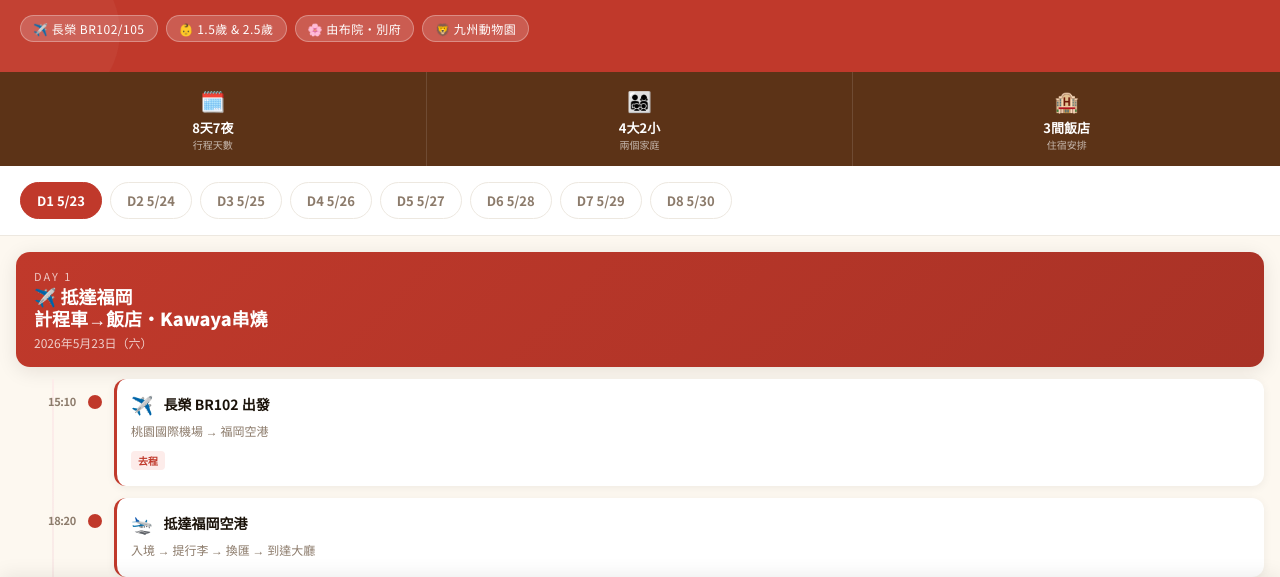
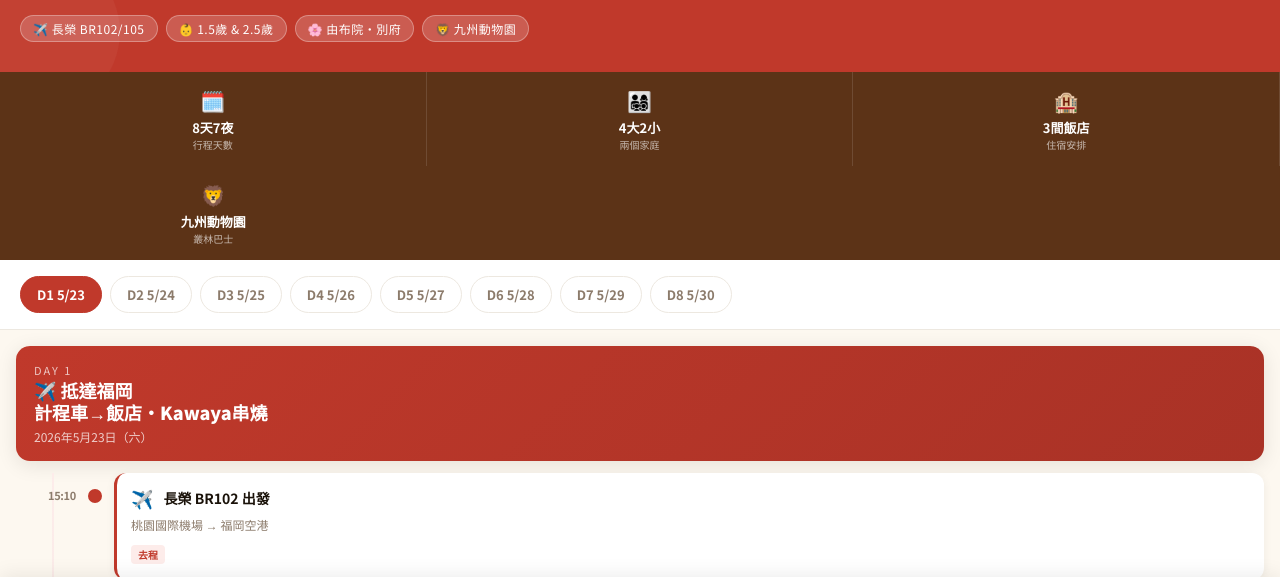
Before and after one commit to s84693012-beep/2026FUK, a plain HTML site: page index.html in a window 1280 px wide. Shown: the part 162-739 px from the top of the page. Drawn offline with nearby package versions, Linux system fonts and the light colour scheme; a web font is replaced by a local one.

Commit message:
Update index.html

```diff
--- a/index.html
+++ b/index.html
@@ -145,6 +145,7 @@ body{font-family:'Noto Sans TC',sans-serif;background:var(--cream);color:var(--i
   <div class="quick-item"><span class="quick-icon">🗓️</span><div class="quick-val">8天7夜</div><div class="quick-lbl">行程天數</div></div>
   <div class="quick-item"><span class="quick-icon">👨‍👩‍👧‍👦</span><div class="quick-val">4大2小</div><div class="quick-lbl">兩個家庭</div></div>
   <div class="quick-item"><span class="quick-icon">🏨</span><div class="quick-val">3間飯店</div><div class="quick-lbl">住宿安排</div></div>
+  <div class="quick-item"><span class="quick-icon">🦁</span><div class="quick-val">九州動物園</div><div class="quick-lbl">叢林巴士</div></div>
 </div>
 
 <nav class="bottom-nav">
```
